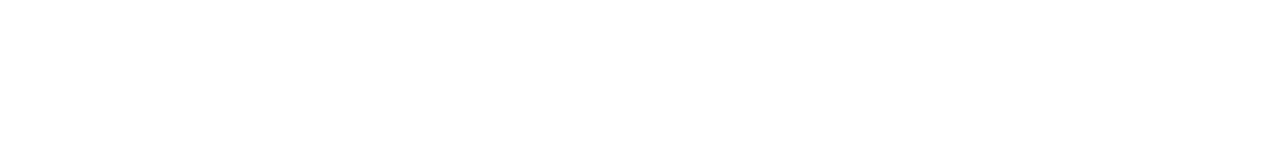
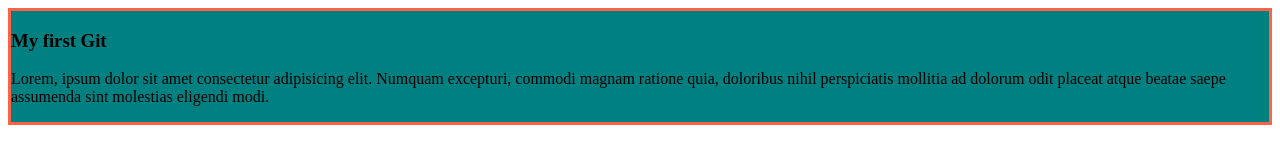
Before and after one commit to Orchizakia00/first-repo, a plain HTML site: page index.html in a window 1280 px wide. Drawn offline with Linux system fonts and the light colour scheme.

Commit message:
added the first blog

```diff
--- a/index.html
+++ b/index.html
@@ -4,9 +4,13 @@
     <meta charset="UTF-8">
     <meta http-equiv="X-UA-Compatible" content="IE=edge">
     <meta name="viewport" content="width=device-width, initial-scale=1.0">
+    <link rel="stylesheet" href="style/blog.css">
     <title>First git</title>
 </head>
 <body>
-
+    <div>
+        <h3>My first Git</h3>
+        <p>Lorem, ipsum dolor sit amet consectetur adipisicing elit. Numquam excepturi, commodi magnam ratione quia, doloribus nihil perspiciatis mollitia ad dolorum odit placeat atque beatae saepe assumenda sint molestias eligendi modi.</p>
+    </div>
 </body>
 </html>
--- /dev/null
+++ b/style/blog.css
@@ -0,0 +1,4 @@
+div{
+    background-color: teal;
+    border: 3px solid tomato;
+}
```
